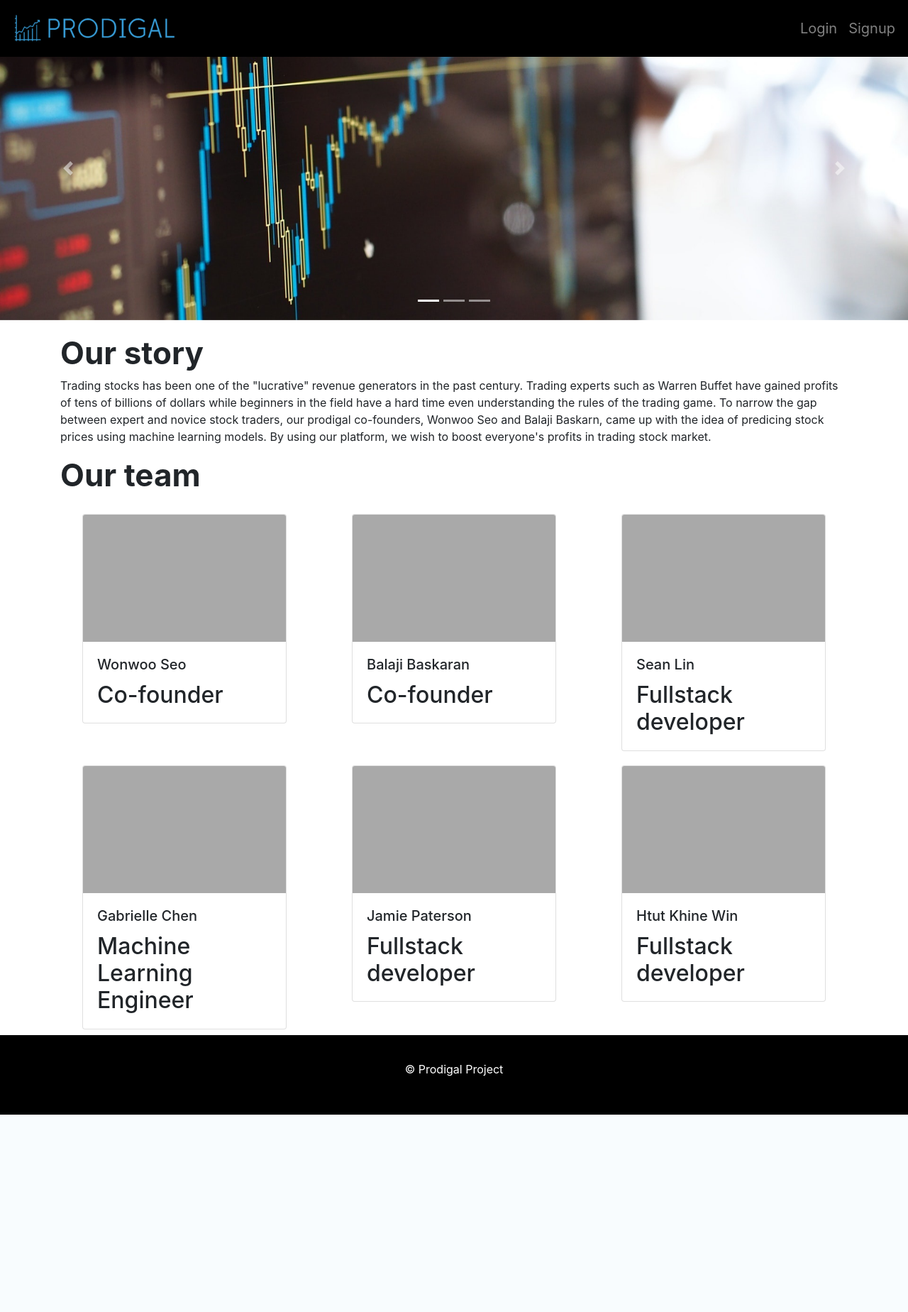
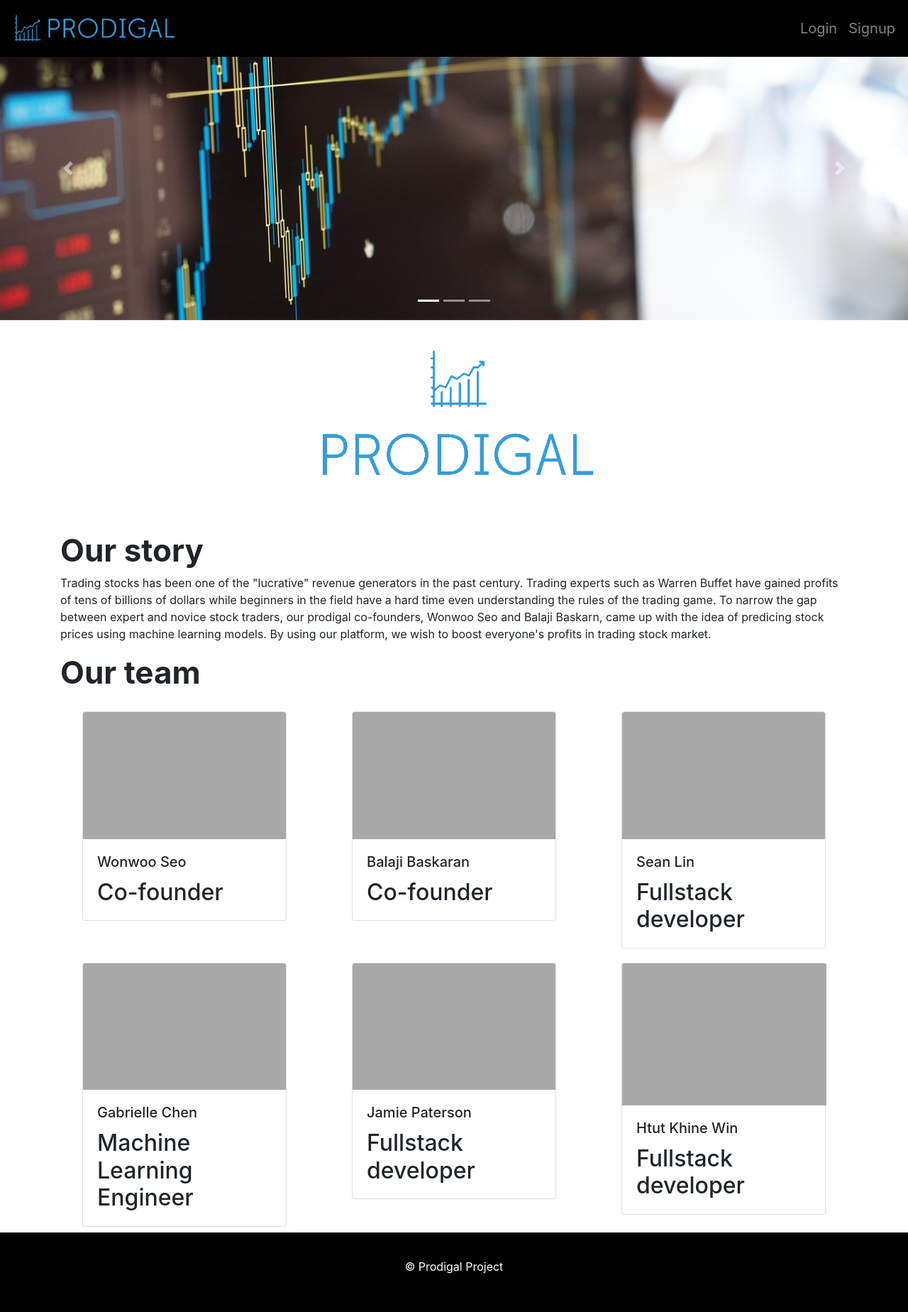
Before and after one commit to ProdigalProject/pro-frontend, a Django app: page /prodigal_app/ in a window 1280 px wide. Shown: the whole page at 71% size. Before the commit the page ends 1570 px from the top, so only its background shows below. Run offline with Django 3.2, Linux system fonts and the light colour scheme; some libraries are stand-ins or nearby versions.

Commit message:
Added Prodigal logo.

```diff
--- a/prodigal_app/templates/index.html
+++ b/prodigal_app/templates/index.html
@@ -59,6 +59,11 @@
         </div>
 
         <div class="container">
+        <div id="main_logo" align="center">
+            <img id="main_logo_img" src="{% static 'images/main_logo.png' %}" alt="prodigal_main_logo">
+        </div>
+        <br>
+
 
 
         <!-- Our Story -->
@@ -119,7 +124,7 @@
             </div>
             <div class="col-md-4">
                 <div class="card mx-auto" style="width: 18rem;">
-                    <img class="card-img-top" src="{% static 'images/gray.jpg' %}" alt="Card image cap">
+                    <img class="card-img-top" src="{% static 'images/gray.jpg' %}" alt="Card image cap" style="width: 288px; height: 200px;">
                     <div class="card-body">
                         <h5 class="card-title">Htut Khine Win</h5>
                         <p class="card-text">Fullstack developer</p>
```
